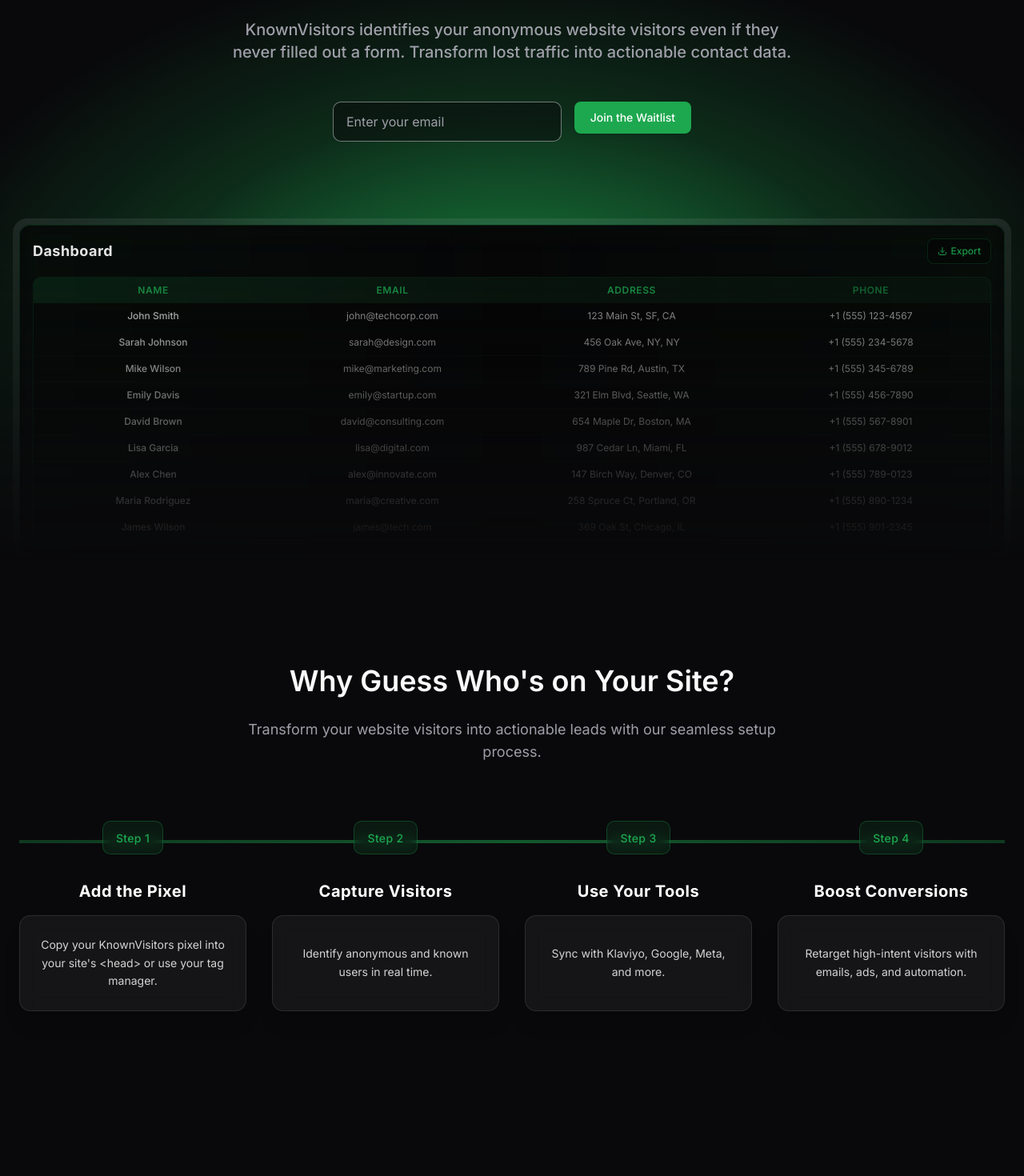
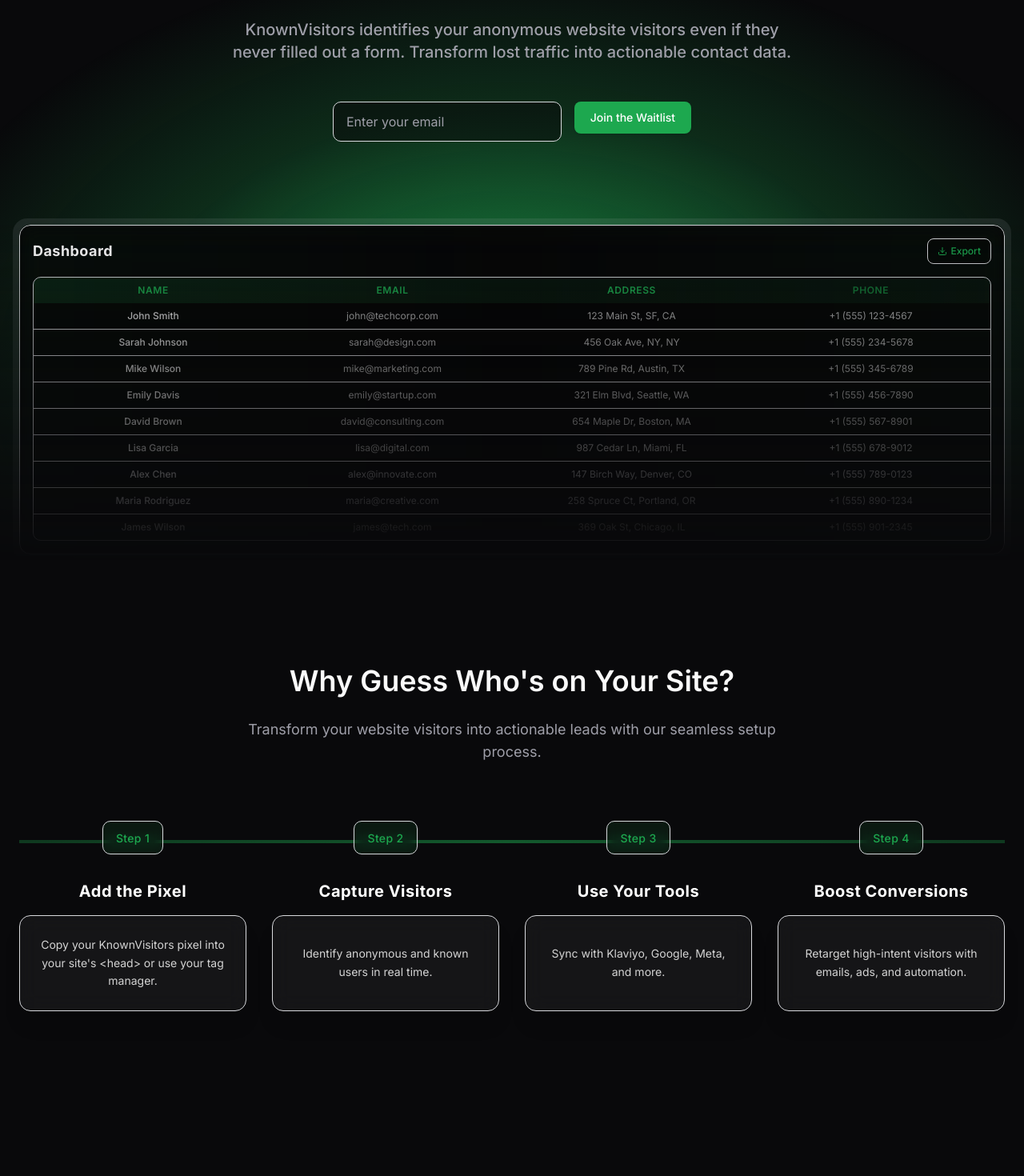
Before and after one commit to jakek14/powerdataplus, a Next.js app: page / in a window 1280 px wide. Shown: the part 600-2070 px from the top of the page at 80% size. Built offline with nearby package versions, Linux system fonts and the light colour scheme.

Commit message:
Fix: Force dark mode for static exports and GitHub Pages deployment

```diff
--- a/app/globals.css
+++ b/app/globals.css
@@ -349,5 +349,39 @@
 }
 
 .bg-radial-gradient {
-  background: radial-gradient(circle at center, var(--tw-gradient-stops));
+  background: radial-gradient(
+    circle at center,
+    var(--brand) 0%,
+    transparent 70%
+  );
 }
+
+/* Force dark mode for static exports */
+html.dark {
+  color-scheme: dark;
+}
+
+html.dark body {
+  background-color: oklch(0.141 0.005 285.823) !important;
+  color: oklch(0.985 0 0) !important;
+}
+
+html.dark * {
+  border-color: oklch(0.885 0.006 286.033) !important;
+}
+
+html.dark .bg-background {
+  background-color: oklch(0.141 0.005 285.823) !important;
+}
+
+html.dark .bg-card {
+  background-color: oklch(0.141 0.005 285.823) !important;
+}
+
+html.dark .text-foreground {
+  color: oklch(0.985 0 0) !important;
+}
+
+html.dark .text-muted-foreground {
+  color: oklch(0.705 0.015 286.067) !important;
+}
--- a/app/layout.tsx
+++ b/app/layout.tsx
@@ -65,8 +65,8 @@ export default function RootLayout({
   children: React.ReactNode;
 }>) {
   return (
-    <html lang="en" style={{ colorScheme: "dark" }} className="dark">
-      <body className={`${inter.className} bg-background antialiased`}>
+    <html lang="en" style={{ colorScheme: "dark" }} className="dark" data-theme="dark">
+      <body className={`${inter.className} bg-background antialiased dark:bg-background dark:text-foreground`}>
         <ThemeProvider>{children}</ThemeProvider>
       </body>
     </html>
--- a/components/contexts/theme-provider.tsx
+++ b/components/contexts/theme-provider.tsx
@@ -8,6 +8,9 @@ export function ThemeProvider({ children }: { children: React.ReactNode }) {
 
   useEffect(() => {
     setMounted(true);
+    // Force dark mode for static exports
+    document.documentElement.classList.add('dark');
+    document.documentElement.setAttribute('data-theme', 'dark');
   }, []);
 
   if (!mounted) {
@@ -18,6 +21,7 @@ export function ThemeProvider({ children }: { children: React.ReactNode }) {
     <NextThemeProvider
       attribute="class"
       defaultTheme="dark"
+      forcedTheme="dark"
       enableSystem={false}
     >
       {children}
```
